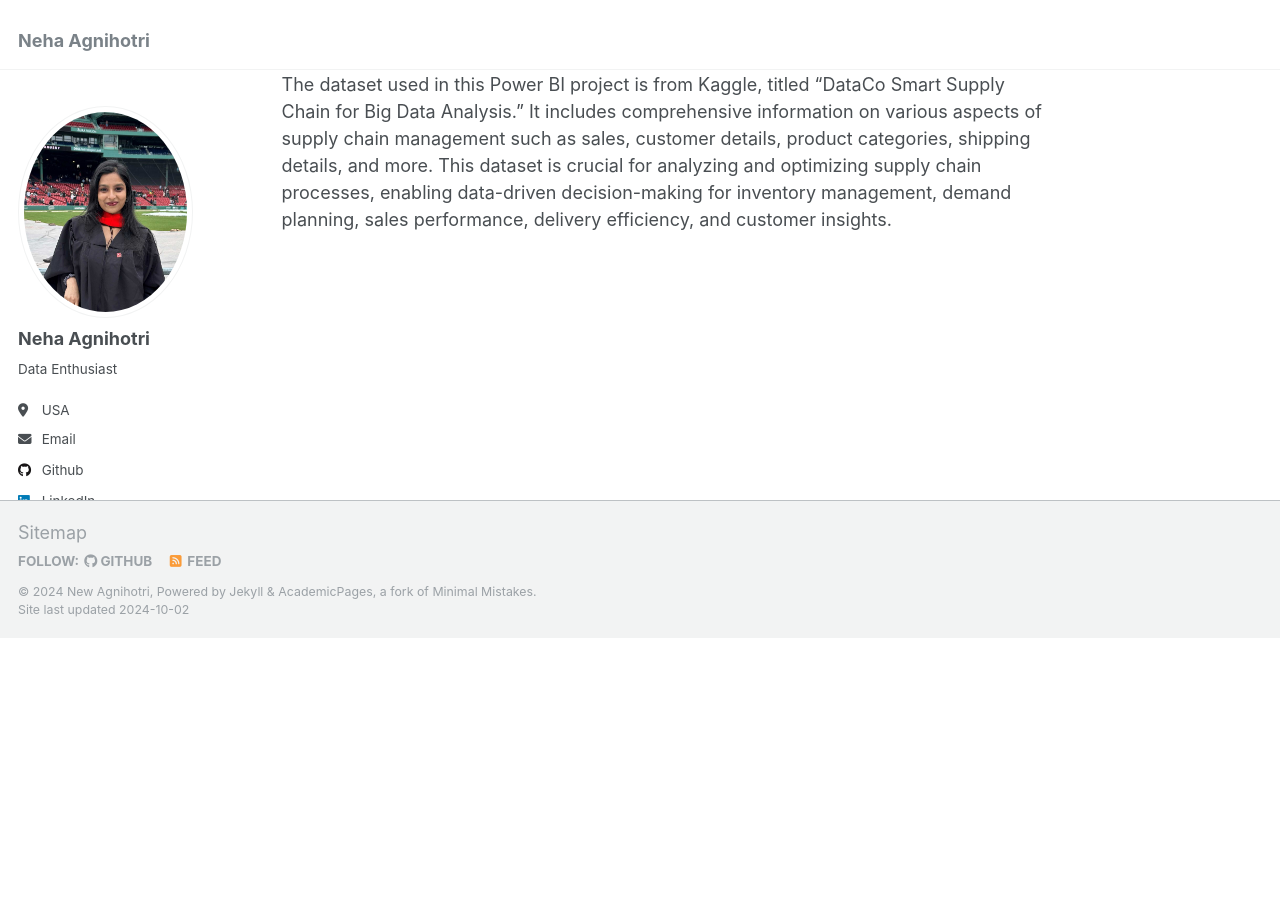
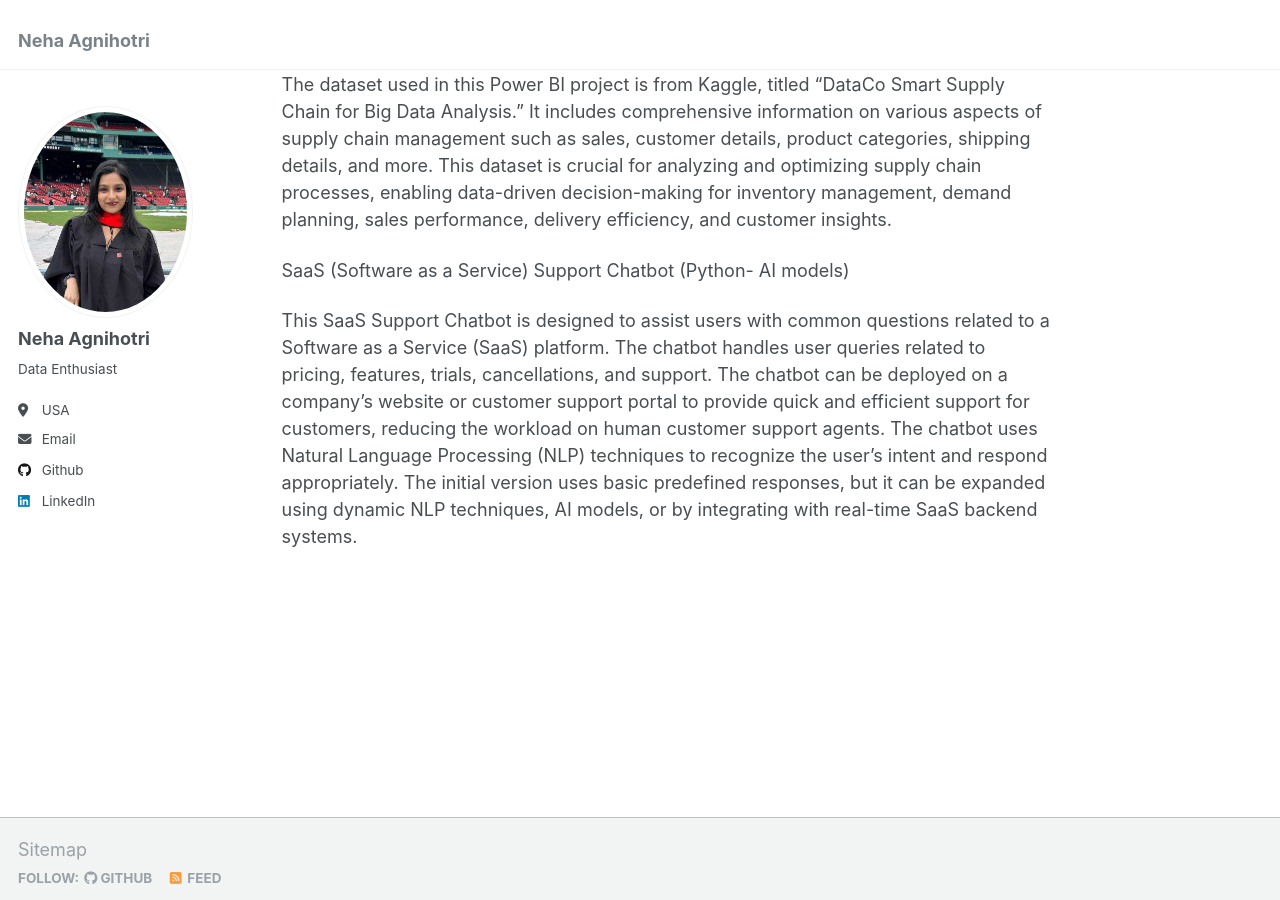
Before and after one commit to Neha-Agnihotri/Neha-Agnihotri.github.io, a Jekyll site: the page built from _pages/about.md, in a window 1280 px wide and 900 px high, scrolled down 1936 px. Built offline with Jekyll 4.4.1, drawn with Linux system fonts in a browser that asks for light colours; before the commit the page ends 2574 px from its top, so only the background shows below that; some of the changed text lies outside the part shown.

```diff
--- a/_pages/about.md
+++ b/_pages/about.md
@@ -41,3 +41,8 @@ The primary aim of this project is to leverage web scraping techniques to extrac
 Supply Chain Anaysis Dashboard (Power BI)
 
 The dataset used in this Power BI project is from Kaggle, titled "DataCo Smart Supply Chain for Big Data Analysis." It includes comprehensive information on various aspects of supply chain management such as sales, customer details, product categories, shipping details, and more. This dataset is crucial for analyzing and optimizing supply chain processes, enabling data-driven decision-making for inventory management, demand planning, sales performance, delivery efficiency, and customer insights.
+
+SaaS (Software as a Service) Support Chatbot (Python- AI models)
+
+This SaaS Support Chatbot is designed to assist users with common questions related to a Software as a Service (SaaS) platform. The chatbot handles user queries related to pricing, features, trials, cancellations, and support. The chatbot can be deployed on a company's website or customer support portal to provide quick and efficient support for customers, reducing the workload on human customer support agents.
+The chatbot uses Natural Language Processing (NLP) techniques to recognize the user's intent and respond appropriately. The initial version uses basic predefined responses, but it can be expanded using dynamic NLP techniques, AI models, or by integrating with real-time SaaS backend systems.
```
Also changed, not shown: other parts of _pages/about.md (+1 -1 lines).
